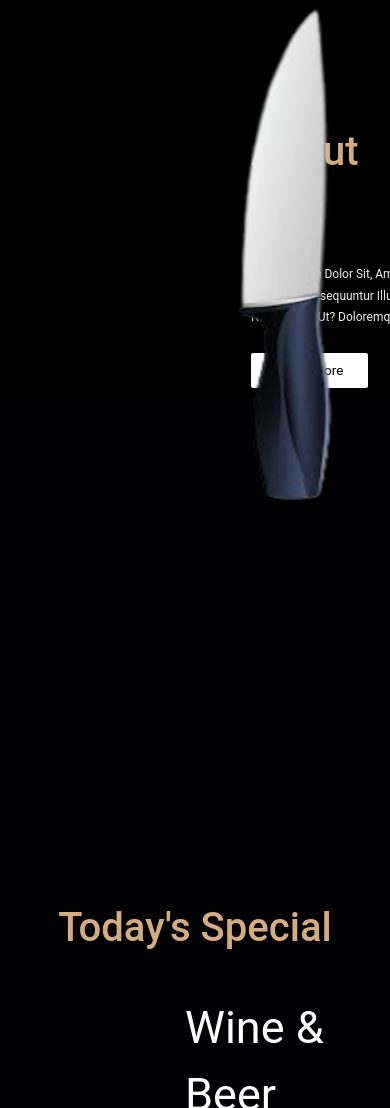
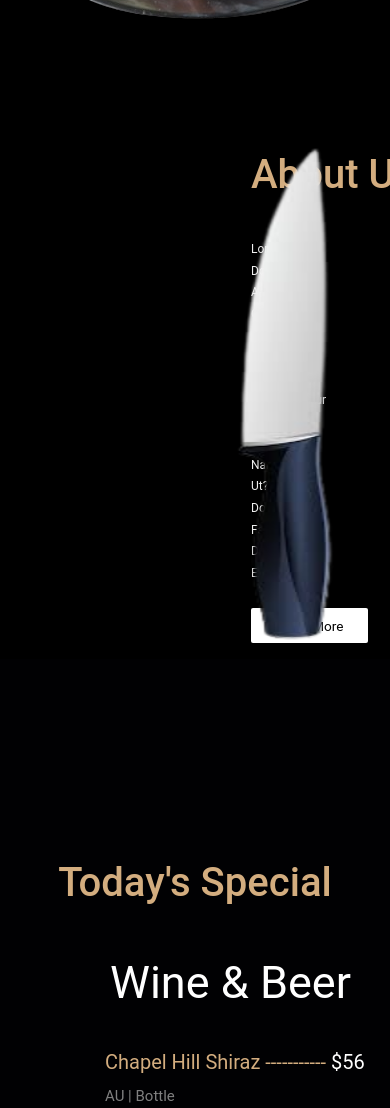
Before and after one commit to priya-shruti/restaurant-website, a plain HTML site: page index.html in a window 390 px wide. Shown: the part 892-2000 px from the top of the page. Drawn offline with nearby package versions, Linux system fonts and the light colour scheme.

Commit message:
eigth commit

```diff
--- a/index.html
+++ b/index.html
@@ -50,7 +50,7 @@
         <div class="row">
             <div class="content">
                 <h1 class="heading1">about us</h1>
-                <p>Lorem ipsum dolor sit, amet consectetur adipisicing elit.<br> Cumque consequuntur illum iusto earum
+                <p class="para">Lorem ipsum dolor sit, amet consectetur adipisicing elit.<br> Cumque consequuntur illum iusto earum
                     eos<br>
                     nam, minus ut? Doloremque facere ducimus excepturi aut</p>
                 <button class="btn1">know more</button>
--- a/style.css
+++ b/style.css
@@ -310,8 +310,8 @@ label #cancel {
 }
 
 .chef_img {
-    height: 100px;
-    width: 100px;
+    height: 80px;
+    width: 80px;
     margin-top: 150px;
 }
 
@@ -556,12 +556,29 @@ label #cancel {
     }
 
     .menu_food {
-        display: none;
+        margin-right: 680px;
+        height: 20%;
+        width: 20%;
+    }
+
+    .home {
+        flex-direction: column;
     }
 
     .heading1 {
-        margin-right: 390px;
+        margin-right: 500px;
+        align-items: center;
+        justify-content: center;
+    }
 
+    .para {
+        align-items: center;
+        justify-content: center;
+        margin-right: 700px;
+    }
+
+    .needle3 {
+        display: none;
     }
 
     .mocktail {
@@ -574,16 +591,21 @@ label #cancel {
     }
 
     .menu_special {
-        margin-left: 200px;
+        margin-left: 120px;
     }
 
     .text {
-        margin-left: 200px;
+        margin-left: 120px;
+    }
+
+    .about {
+        flex-direction: column;
     }
 
     .knife {
         margin-top: 150px;
         margin-left: 250px;
+        flex-direction: column;
     }
 
     .special {
@@ -611,11 +633,15 @@ label #cancel {
     }
 
     .wine {
-        margin-left: 200px;
+        margin-left: 125px;
     }
 
     .menu_btn {
         display: none;
+    }
+
+    .menu {
+        flex-direction: column;
     }
 
     .name_chef {
@@ -628,6 +654,8 @@ label #cancel {
 
     .chef_img {
         margin-left: 50px;
+        height: 20%;
+        width: 20%;
     }
 
     .award {
@@ -641,19 +669,24 @@ label #cancel {
     .box-container {
         display: none;
     }
-    .hour{
+
+    .hour {
         display: none;
     }
-    .needle7{
+
+    .needle7 {
         display: none;
     }
-    .contacts{
+
+    .contacts {
         margin-left: 190px;
     }
-    .icon{
+
+    .icon {
         display: none;
     }
-    .copyright{
+
+    .copyright {
         display: none;
     }
 }
```
